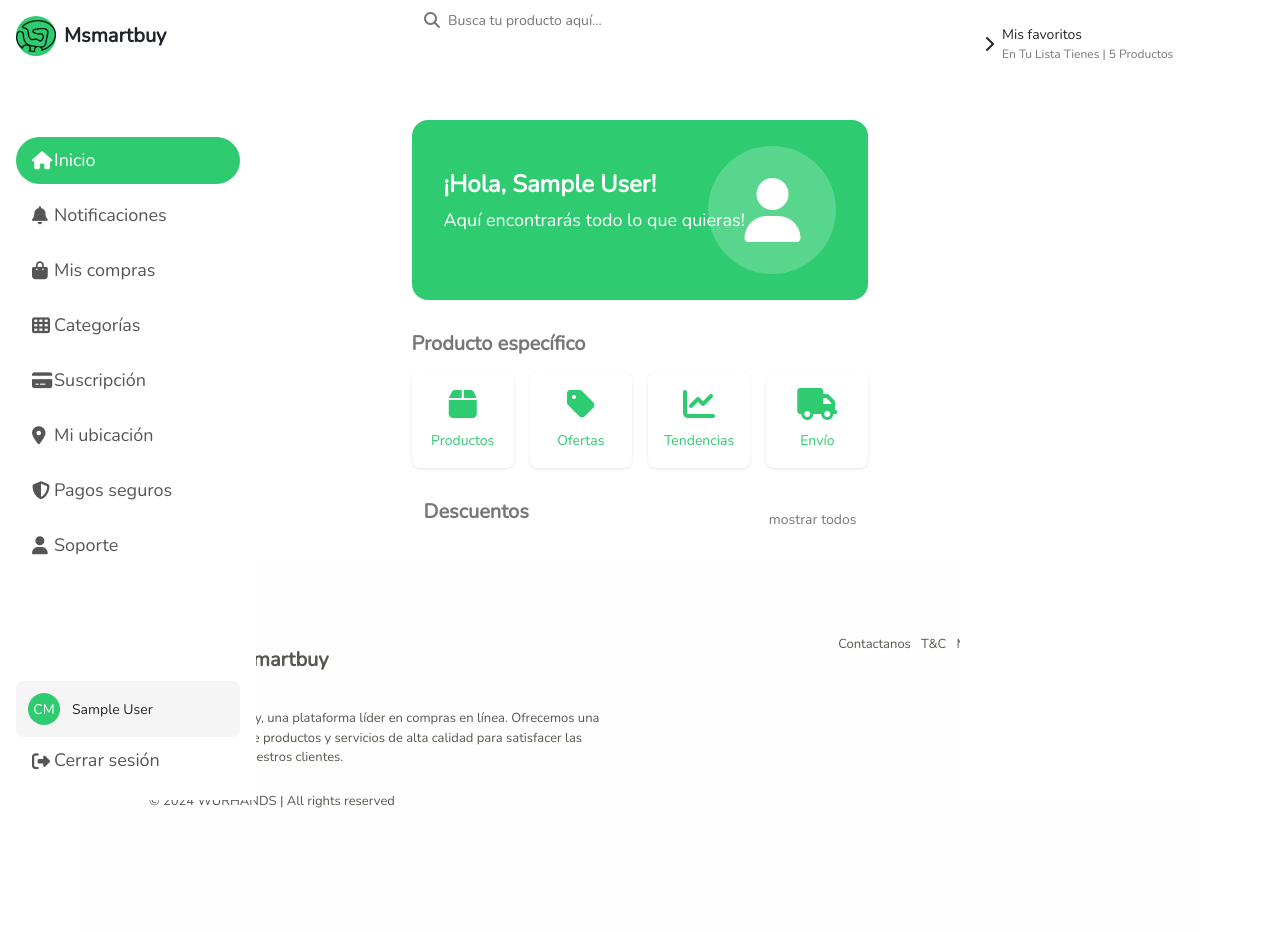
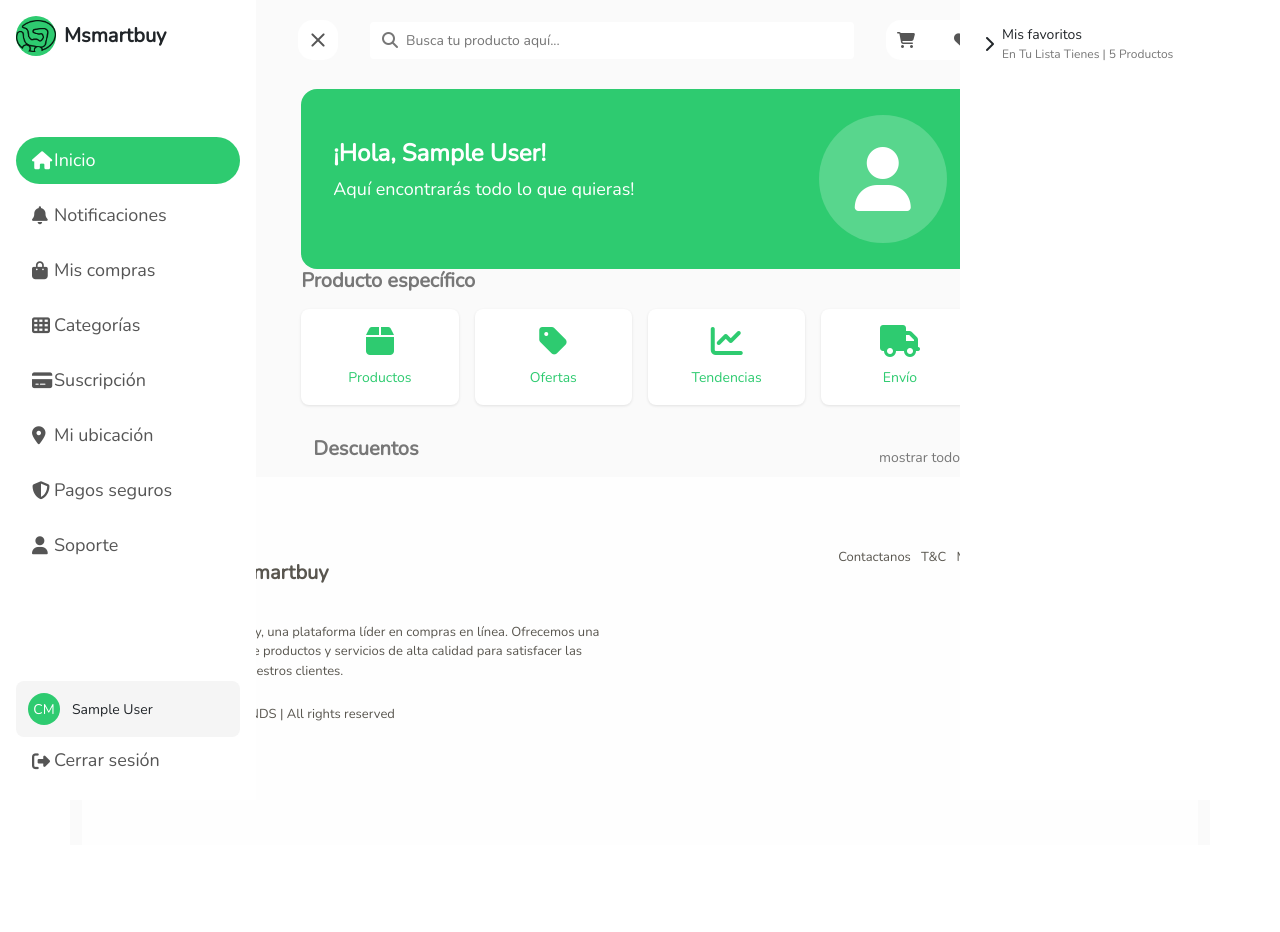
Before and after one commit to Ciricundio/Msmartbuy, a PHP site: page /view/home/home.php in a window 1280 px wide. After the commit the page ends 770 px from the top, so only its background shows below. Run offline with PHP 8.4, Linux system fonts and the light colour scheme; the visitor is signed in with stand-in values (Sample User, id 1); data that the repository does not hold is empty.

Commit message:
Se elimina varias propiedades como clases innecesarias y tambien se agregan, para poder mejorar el estilo

```diff
--- a/public/css/home.css
+++ b/public/css/home.css
@@ -1,5 +1,10 @@
 @import url('elements/color.css');
 @import url('elements/footer.css');
+@import url('elements/boton.css');
+
+html{
+  background-color: #fafafa;
+}
 
 /* Reset y estilos generales */
 * {
@@ -20,14 +24,23 @@ body {
 
 /* Header */
 .header {
-  margin-bottom: 5%;
+  margin: 0;
+  position: fixed;
+  z-index: 999;
+  top: 0;
+  left: 50%;
+  transform: translateX(-50%);
+  width: 55%;
+  height: 80px;
+  padding: 10px;
+  align-content: center;
+  background-color: #fafafa;
 }
 
 .header-content {
   display: flex;
   align-items: center;
   justify-content: space-between;
-  max-width: 1280px;
   margin: 0 auto;
 }
 
@@ -59,13 +72,12 @@ body {
 
 .search-container {
   flex: 1;
-  max-width: 400px;
+  min-width: 100px;
   margin: 0 32px;
 }
 
 .search-box {
   position: relative;
-  width: 100%;
 }
 
 .search-box input {
@@ -103,14 +115,14 @@ body {
   color: #555555;
   width: 40px;
   height: 40px;
-  border-radius: 50%;
+  border-radius: 15px;
   display: flex;
   align-items: center;
   justify-content: center;
 }
 
 .icon-button:hover {
-  background-color: #f5f5f5;
+  background-color: #ddd;
 }
 
 .user-info {
@@ -217,17 +222,23 @@ body {
   font-weight: 500;
 }
 
+.container{
+  background-color: #fafafa;
+
+}
+
 /* Main Content */
 .main-content {
-  padding: 24px;
+  padding: 0 24px;
   justify-self: center;
+  width: 65%;
+  margin: 8% auto 0 auto;
 }
 
 .hero-banner {
   background: var(--verde);
   border-radius: 16px;
   padding: 32px;
-  margin-bottom: 32px;
   position: relative;
   overflow: hidden;
   min-height: 180px;
```
Also changed, not shown: other parts of public/css/home.css (+17 -12 lines).
